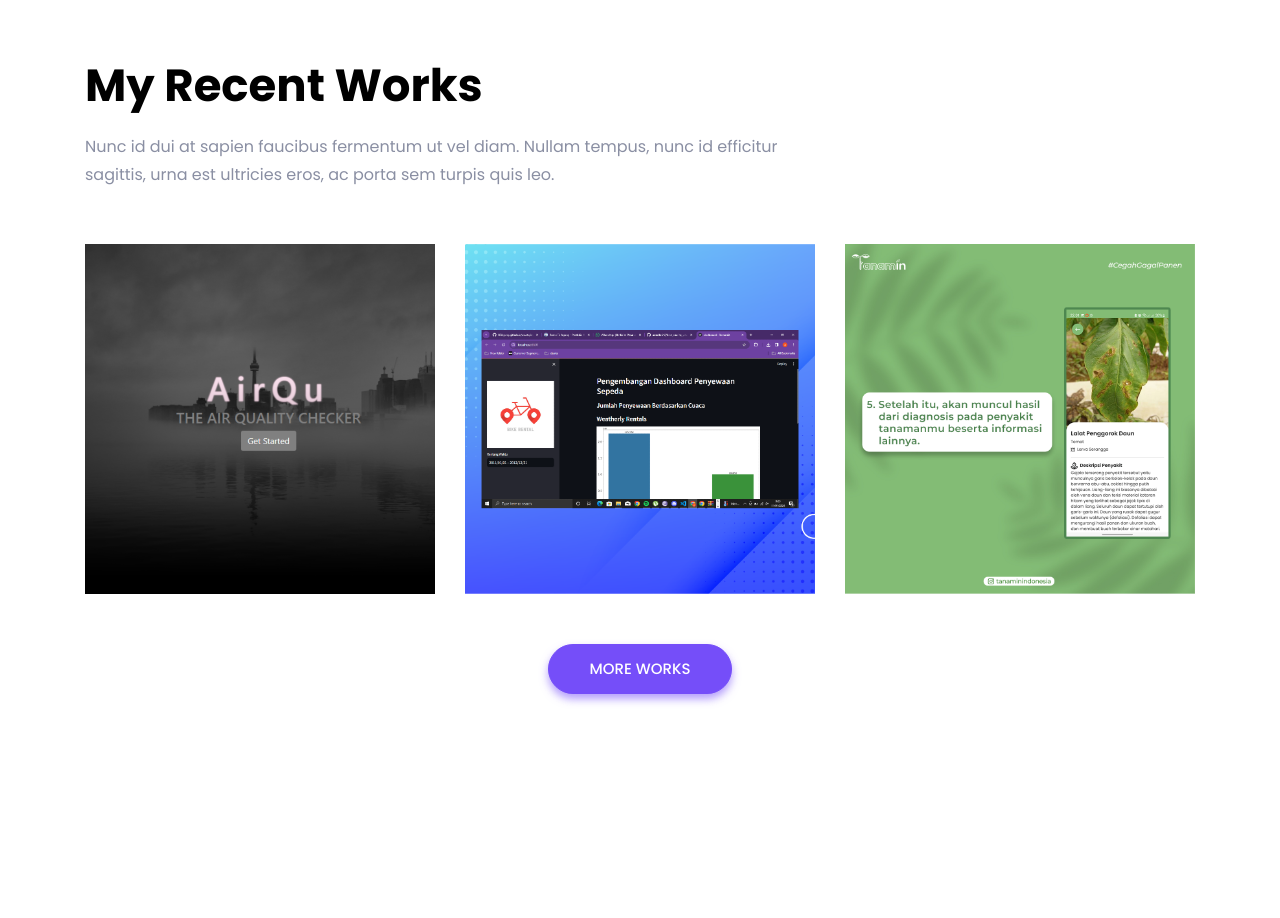
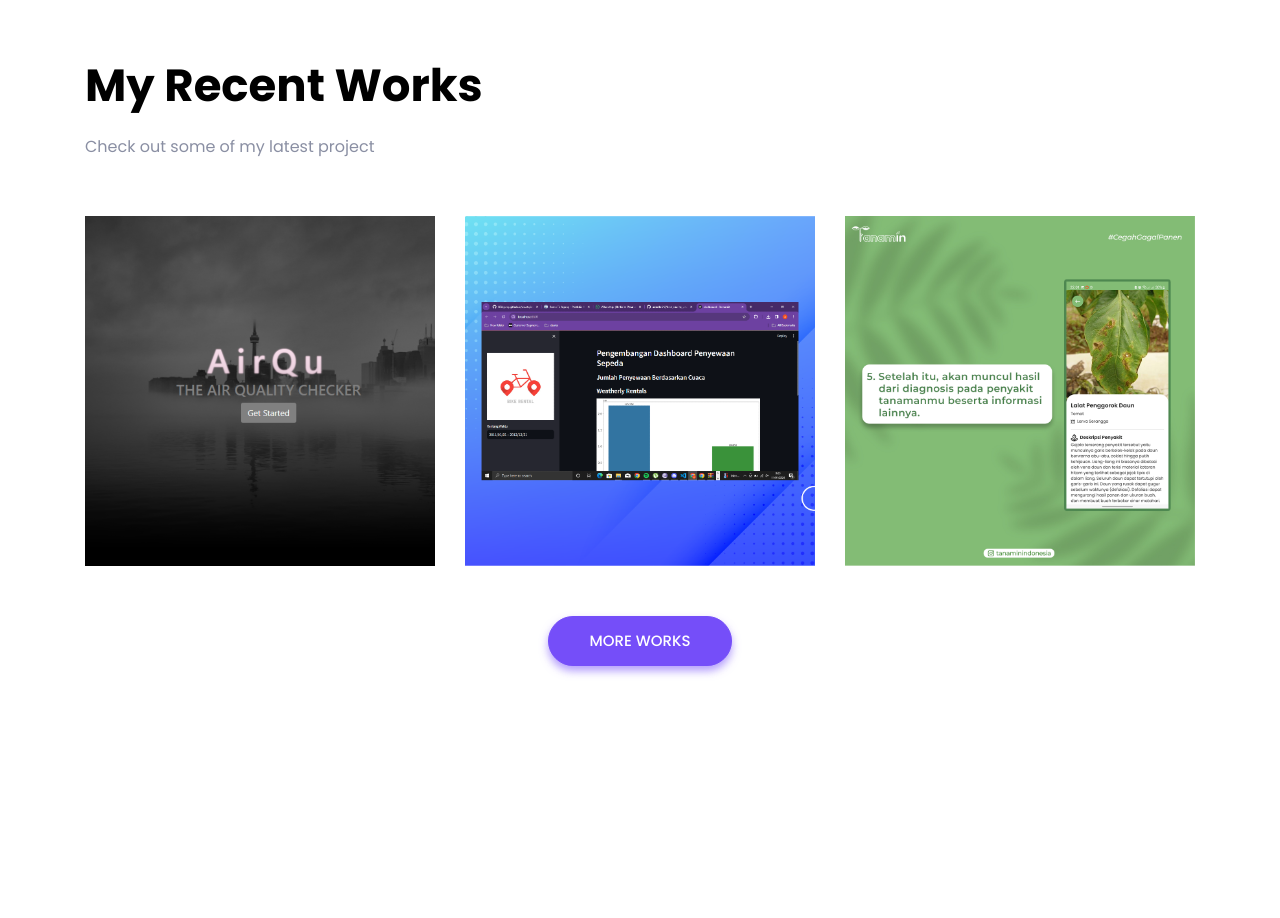
Before and after one commit to armdhni12/armdhni12.github.io, a plain HTML site: page index.html in a window 1280 px wide. Shown: the part 2980-3898 px from the top of the page. Drawn offline with Linux system fonts and the light colour scheme; files whose address does not match are found by name.

Commit message:
update some description on my recent works

```diff
--- a/index.html
+++ b/index.html
@@ -405,7 +405,7 @@
                 <div class="col-lg-8">
                     <div class="section-title pb-25">
                         <h2 class="title">My Recent Works</h2>
-                        <p>Nunc id dui at sapien faucibus fermentum ut vel diam. Nullam tempus, nunc id efficitur sagittis, urna est ultricies eros, ac porta sem turpis quis leo.</p>
+                        <p>Check out some of my latest project</p>
                     </div> <!-- section title -->
                 </div>
             </div> <!-- row -->
```
